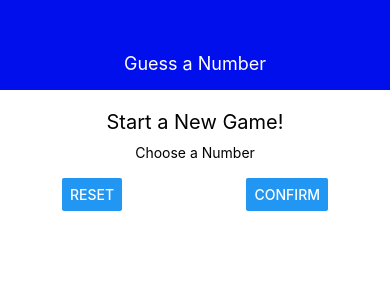
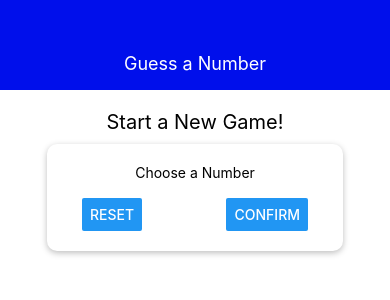
Before and after one commit to DaWood32913/rn-number-game, a React Native app: screen / in a window 390 px wide. Shown: the top 300 px of the page. Built offline with nearby package versions, Linux system fonts and the light colour scheme.

Commit message:
styled drop shadow for input container

```diff
--- a/screens/StartGameScreen.js
+++ b/screens/StartGameScreen.js
@@ -30,7 +30,15 @@ const styles = StyleSheet.create({
     inputContainer: {
         width: 300,
         maxWidth: "80%",
-        alignItems: 'center'
+        alignItems: 'center',
+        shadowColor: 'black',
+        shadowOffset: { width: 0, height: 2},
+        shadowRadius: 6,
+        shadowOpacity: 0.26,
+        elevation: 8,
+        backgroundColor: 'white',
+        padding: 20,
+        borderRadius: 10
     },
     buttonContainer: {
         flexDirection: "row",
```
